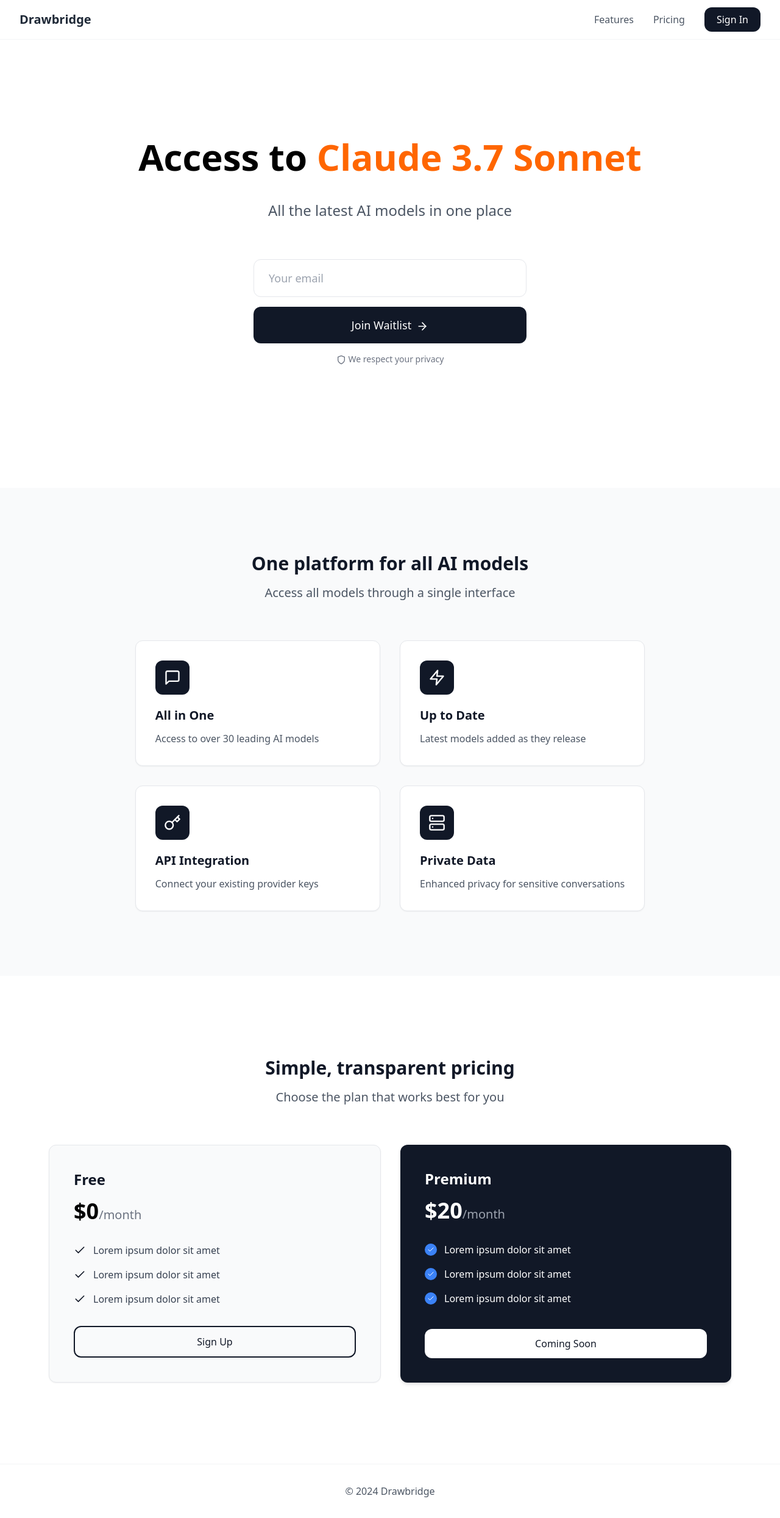
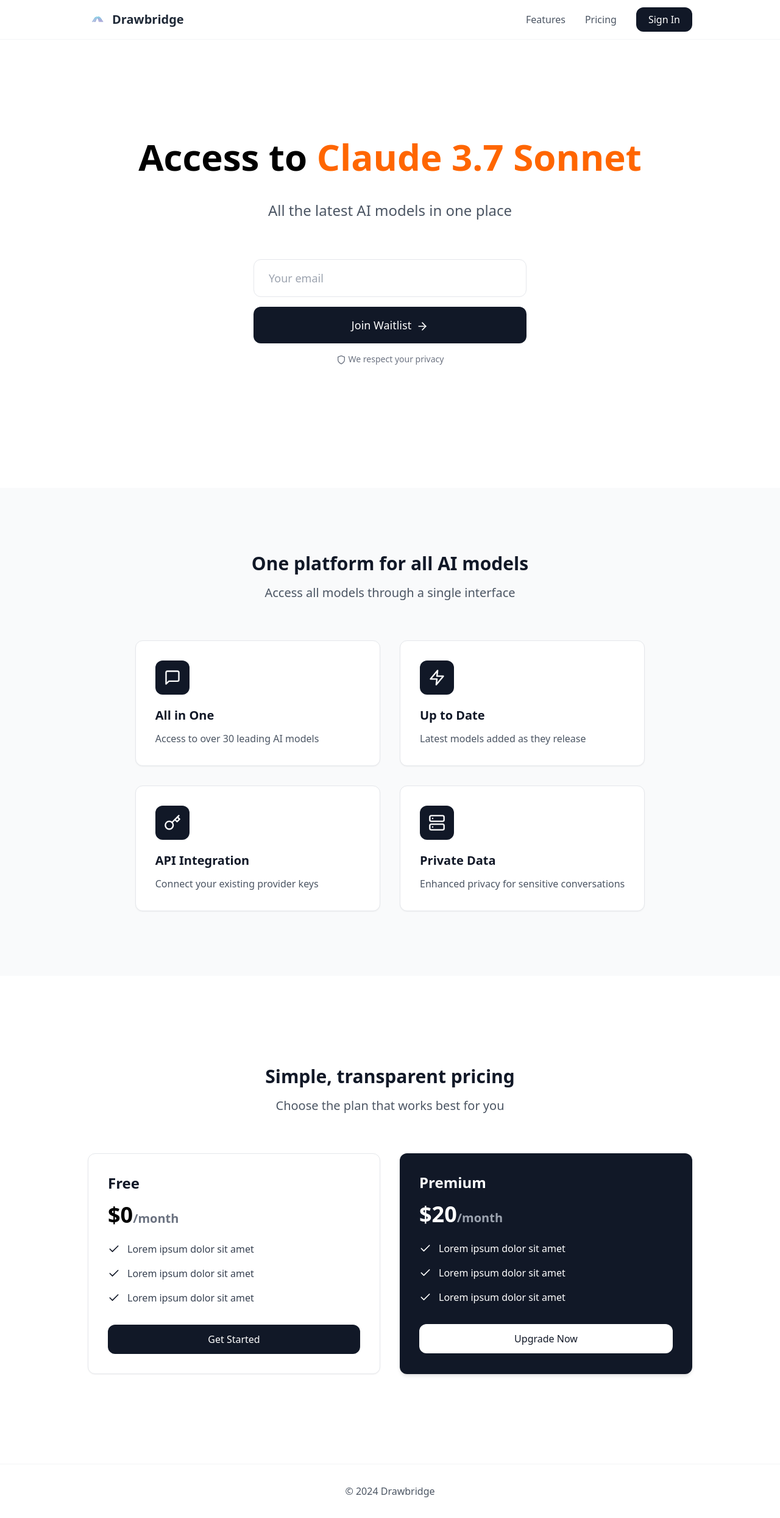
Before and after one commit to mrp3790/drawbridge-landing, a React (Create React App) app: page / in a window 1280 px wide. Shown: the whole page at 61% size. Built offline with nearby package versions, Linux system fonts and the light colour scheme; the HTML template or start-up script is replaced by a standard one.

Commit message:
Update App.js

```diff
--- a/src/App.js
+++ b/src/App.js
@@ -1,5 +1,6 @@
 import React, { useState, useEffect } from 'react';
 import { MessageSquare, Zap, Key, Server, Check, ArrowRight, Shield } from 'lucide-react';
+import logo from './logo.png';
 
 function App() {
   const [email, setEmail] = useState('');
@@ -65,14 +66,17 @@ function App() {
 
   return (
     <div className="bg-white font-sans">
-      {/* Header with absolutely flush left text */}
+      {/* Fixed Header with Perfect Logo Alignment */}
       <header className="fixed top-0 w-full bg-white border-b border-gray-100 z-50">
-        <div className="max-w-7xl mx-auto px-4 sm:px-6 lg:px-8">
+        <div className="max-w-5xl mx-auto px-4">
           <div className="flex justify-between items-center h-16">
-            <div className="flex items-center -ml-4">
-              <span className="text-xl font-semibold text-gray-800 pl-4">
-                Drawbridge
-              </span>
+            <div className="flex items-center gap-2">
+              <img
+                src={logo}
+                alt="Drawbridge Logo"
+                className="w-8 h-8 object-contain"
+              />
+              <span className="text-xl font-semibold text-gray-800">Drawbridge</span>
             </div>
 
             <nav className="hidden md:flex items-center space-x-8">
@@ -178,62 +182,53 @@ function App() {
         </div>
       </section>
 
-      {/* Pricing Section */}
+      {/* Pricing Section with Lorem Ipsum */}
       <section id="pricing" className="min-h-screen flex flex-col justify-center py-16 px-4">
-        <div className="max-w-7xl mx-auto w-full">
+        <div className="max-w-5xl mx-auto w-full">
           <div className="text-center mb-16">
             <h2 className="text-3xl font-bold text-gray-900 mb-4">Simple, transparent pricing</h2>
             <p className="text-xl text-gray-600 max-w-2xl mx-auto">Choose the plan that works best for you</p>
           </div>
 
-          <div className="flex flex-col md:flex-row justify-center items-stretch gap-8 mx-auto w-full max-w-6xl px-4">
-            <div className="flex-1 bg-gray-50 p-8 md:p-10 rounded-xl border border-gray-200 shadow-sm flex flex-col">
-              <div className="mb-8">
-                <h3 className="text-2xl font-bold text-gray-900">Free</h3>
-                <div className="mt-4 text-4xl font-bold">$0<span className="text-xl text-gray-500 font-normal">/month</span></div>
-              </div>
-
-              <ul className="space-y-4 mb-8 flex-grow">
+          <div className="grid md:grid-cols-2 gap-8 mx-auto px-4">
+            <div className="bg-white p-8 rounded-xl border border-gray-200 shadow-sm">
+              <h3 className="text-2xl font-bold text-gray-900 mb-4">Free</h3>
+              <div className="text-4xl font-bold mb-6">$0<span className="text-xl text-gray-500">/month</span></div>
+              <ul className="space-y-4 mb-8">
                 {[1, 2, 3].map((i) => (
                   <li key={i} className="flex items-center text-gray-700">
-                    <Check className="w-5 h-5 text-gray-900 mr-3 flex-shrink-0" />
-                    <span className="text-base">Lorem ipsum dolor sit amet</span>
+                    <Check className="w-5 h-5 text-gray-900 mr-3" />
+                    <span>Lorem ipsum dolor sit amet</span>
                   </li>
                 ))}
               </ul>
-
-              <button className="w-full border-2 border-gray-900 text-gray-900 px-6 py-3 rounded-xl hover:bg-gray-200 transition-all font-medium">
-                Sign Up
+              <button className="w-full bg-gray-900 text-white py-3 rounded-xl hover:bg-gray-800 transition-all">
+                Get Started
               </button>
             </div>
 
-            <div className="flex-1 bg-gray-900 text-white p-8 md:p-10 rounded-xl shadow-md flex flex-col">
-              <div className="mb-8">
-                <h3 className="text-2xl font-bold">Premium</h3>
-                <div className="mt-4 text-4xl font-bold">$20<span className="text-xl text-gray-400 font-normal">/month</span></div>
-              </div>
-
-              <ul className="space-y-4 mb-8 flex-grow">
+            <div className="bg-gray-900 text-white p-8 rounded-xl shadow-md">
+              <h3 className="text-2xl font-bold mb-4">Premium</h3>
+              <div className="text-4xl font-bold mb-6">$20<span className="text-xl text-gray-400">/month</span></div>
+              <ul className="space-y-4 mb-8">
                 {[1, 2, 3].map((i) => (
                   <li key={i} className="flex items-center">
-                    <div className="w-5 h-5 rounded-full bg-blue-500 flex items-center justify-center mr-3 flex-shrink-0">
-                      <Check className="w-3 h-3 text-white" />
-                    </div>
-                    <span className="text-base">Lorem ipsum dolor sit amet</span>
+                    <Check className="w-5 h-5 text-white mr-3" />
+                    <span>Lorem ipsum dolor sit amet</span>
                   </li>
                 ))}
               </ul>
-
-              <button className="w-full bg-white text-gray-900 px-6 py-3 rounded-xl hover:bg-gray-100 transition-all font-medium">
-                Coming Soon
+              <button className="w-full bg-white text-gray-900 py-3 rounded-xl hover:bg-gray-100 transition-all">
+                Upgrade Now
               </button>
             </div>
           </div>
         </div>
       </section>
 
+      {/* Footer */}
       <footer className="py-8 border-t border-gray-100">
-        <div className="max-w-7xl mx-auto px-4 text-center text-gray-600">
+        <div className="max-w-5xl mx-auto px-4 text-center text-gray-600">
           © 2024 Drawbridge
         </div>
       </footer>
```
